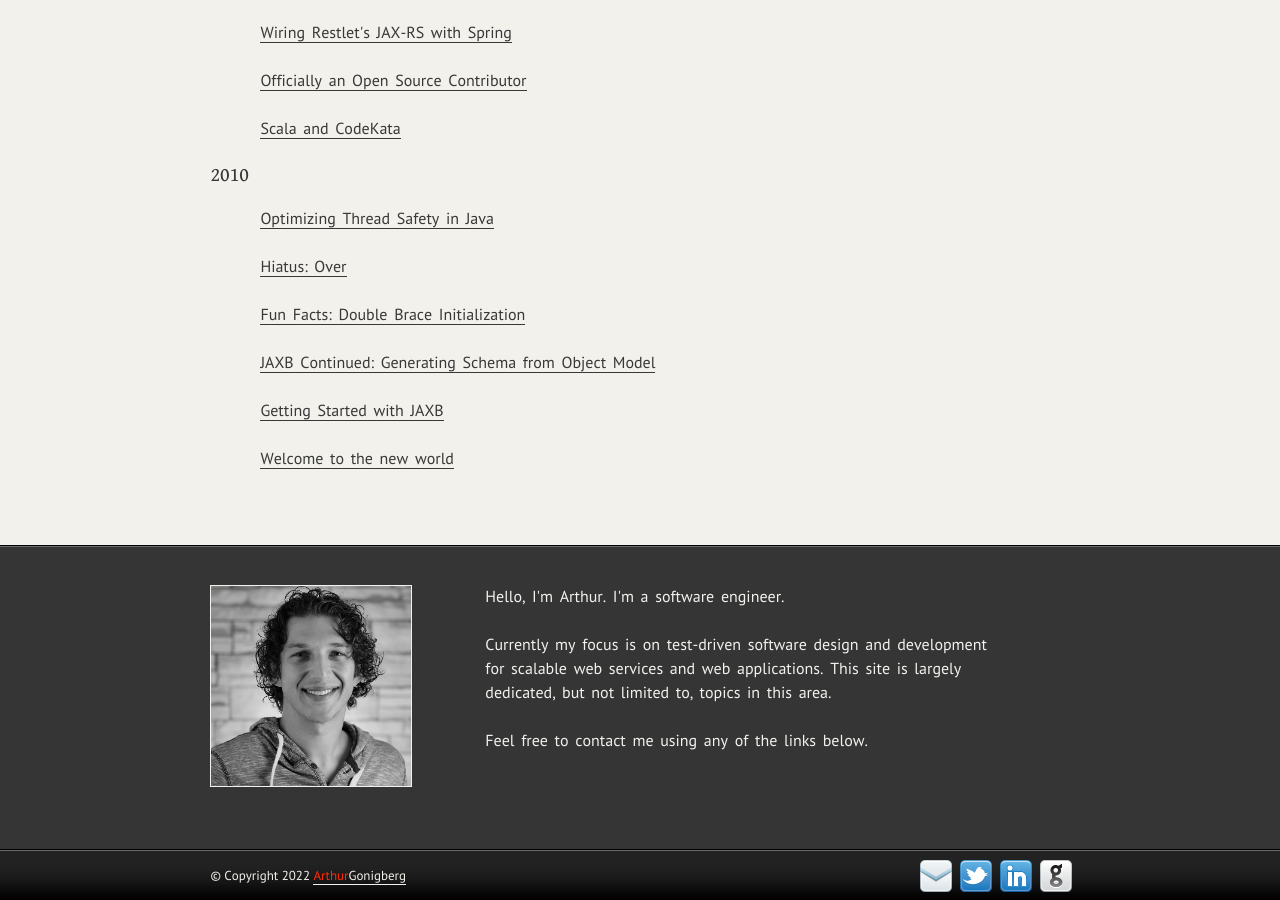
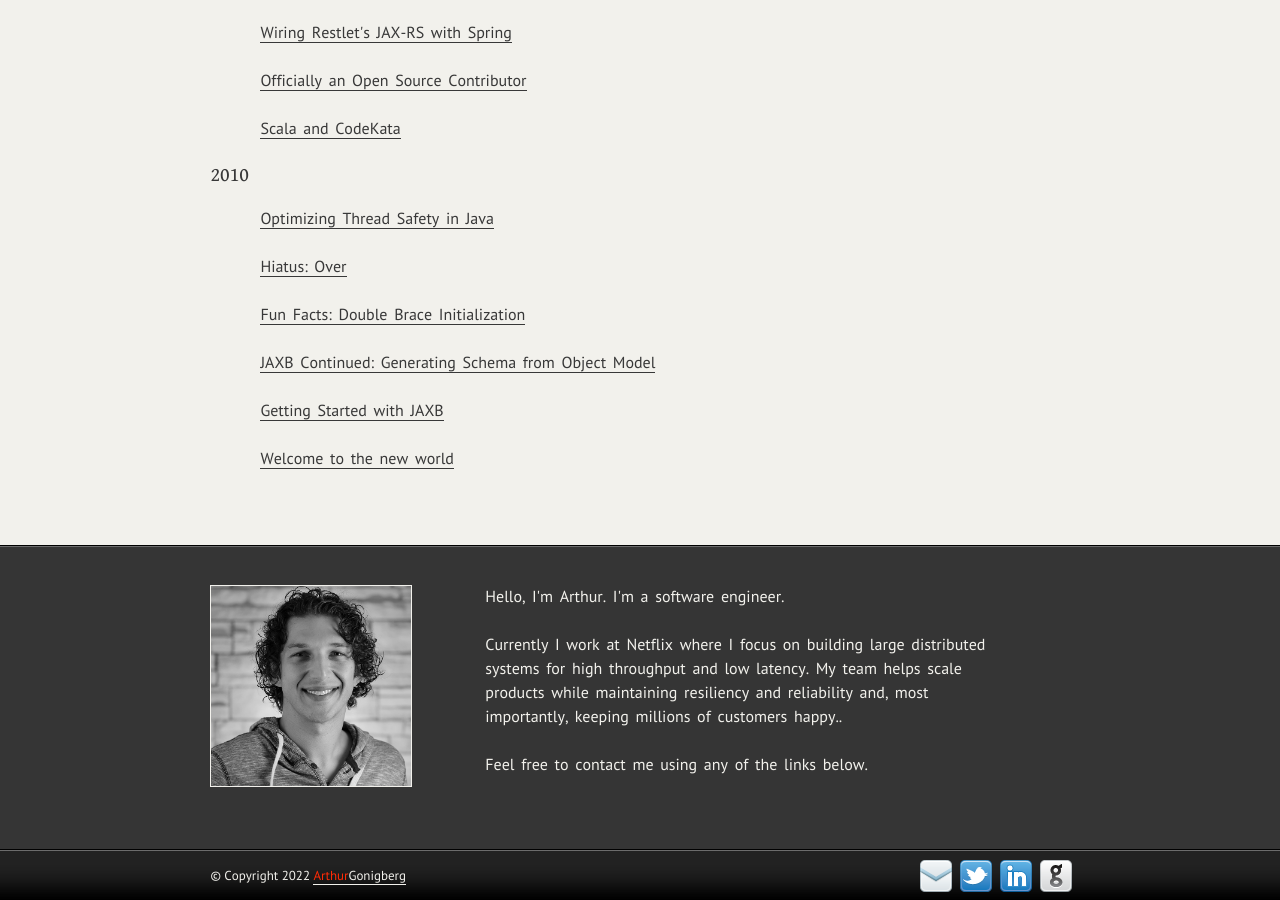
Before and after one commit to artgon/artgon.github.com, a Jekyll site: the page built from archive/index.html, in a window 1280 px wide and 900 px high, scrolled down 1014 px. Built offline with Jekyll 4.4.1, drawn with Linux system fonts in a browser that asks for light colours.

Commit message:
update bio

```diff
--- a/_layouts/default.html
+++ b/_layouts/default.html
@@ -65,9 +65,10 @@
 			  <p id="about-img"><img src="/images/arthur-unbounce-small-sq.jpg" alt="me" /></p>
         <p id="about-text">Hello, I'm Arthur. I'm a software engineer.<br/><br/>
 
-          Currently my focus is on test-driven software design and
-          development for scalable web services and web applications.
-          This site is largely dedicated, but not limited to, topics in this area.<br/><br/>
+          Currently I work at Netflix where I focus on building large distributed
+          systems for high throughput and low latency. My team helps scale products
+          while maintaining resiliency and reliability and, most importantly,
+          keeping millions of customers happy..<br/><br/>
 
           Feel free to contact me using any of the links below.
         </p>
```
